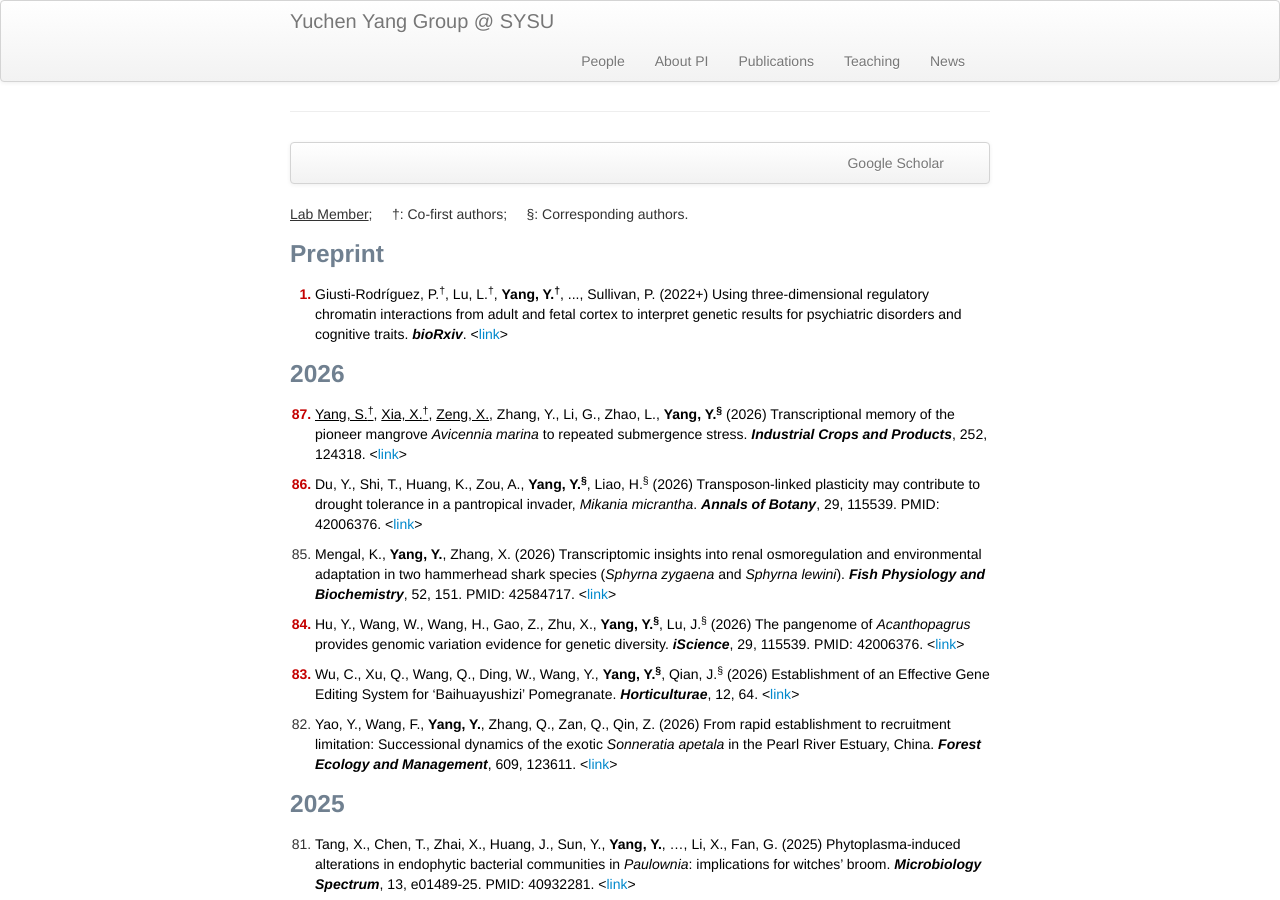
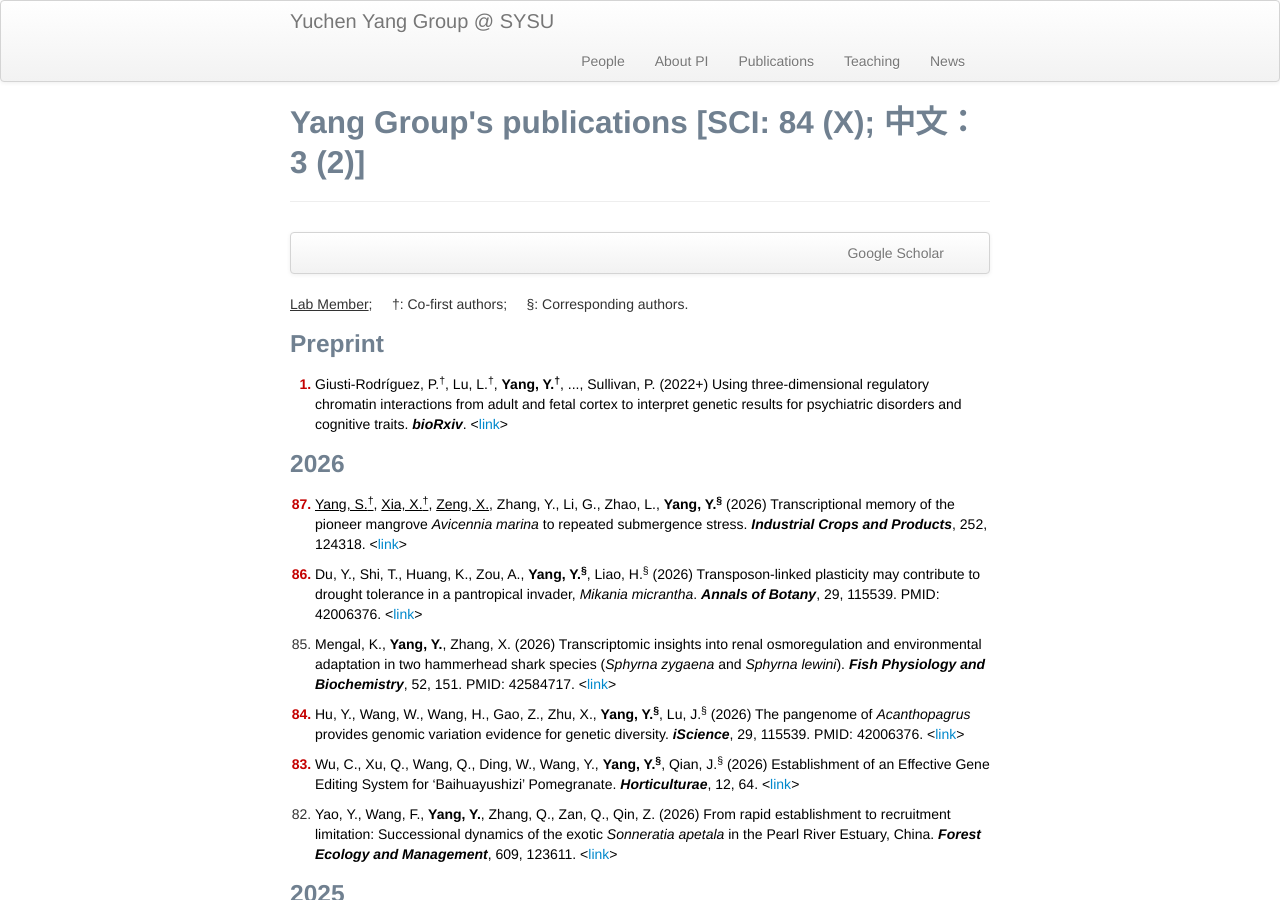
Before and after one commit to yuchenyanggroup/yuchenyanggroup.github.io, a Jekyll site: the page built from pages/pubs.md, in a window 1280 px wide and 900 px high. Built offline with Jekyll 4.4.1, drawn with Linux system fonts in a browser that asks for light colours; our own code applies the rules of GitHub Pages for plain Markdown files.

Commit message:
Update pubs.md

```diff
--- a/pages/pubs.md
+++ b/pages/pubs.md
@@ -1,6 +1,6 @@
 ---
 layout: page
-title: Yang Group's publications \[SCI: 84 (X); 中文： 3 (2)\]
+title: "Yang Group's publications [SCI: 84 (X); 中文： 3 (2)]"
 ---
 
 <div class="navbar">
```
